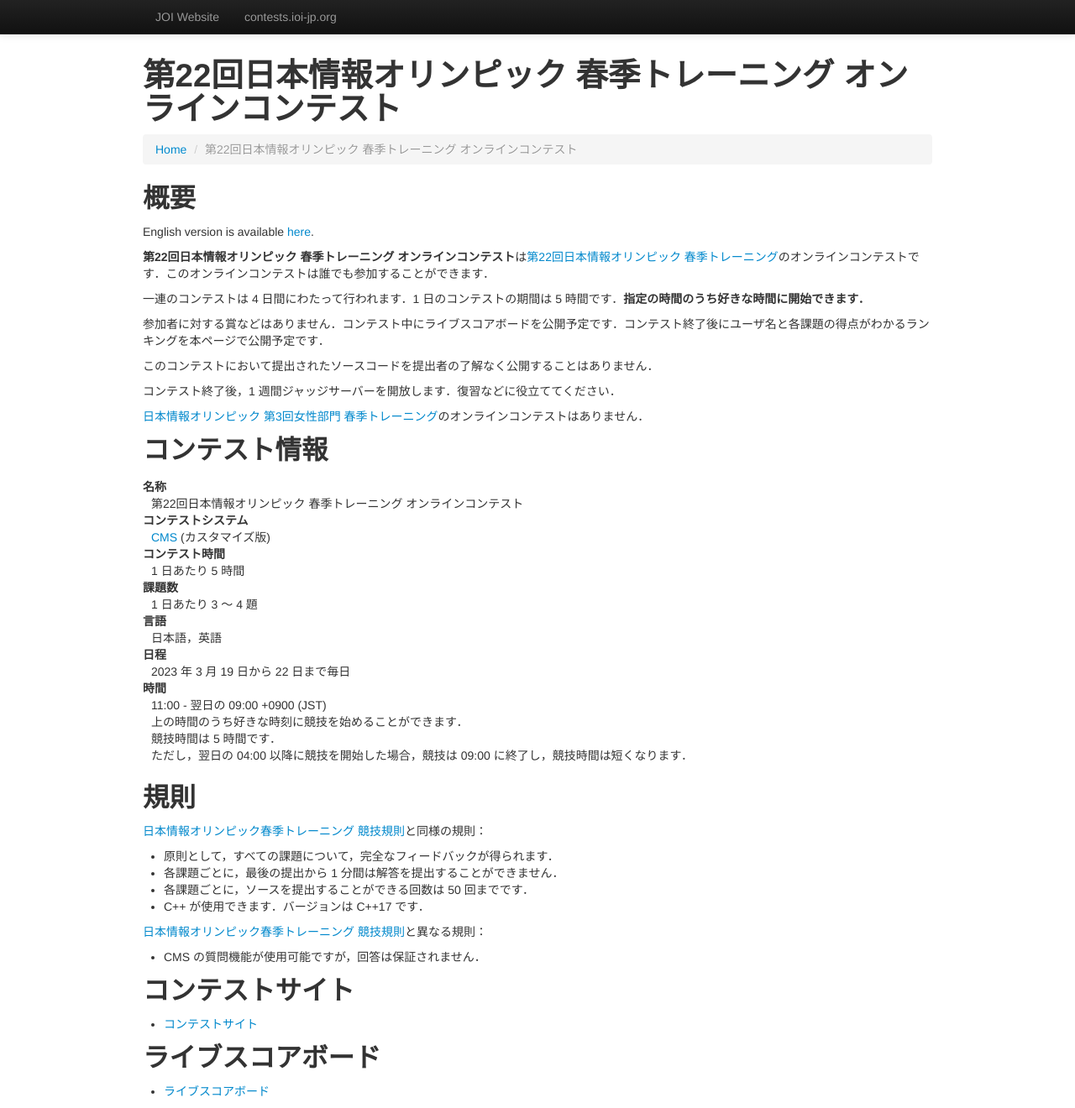
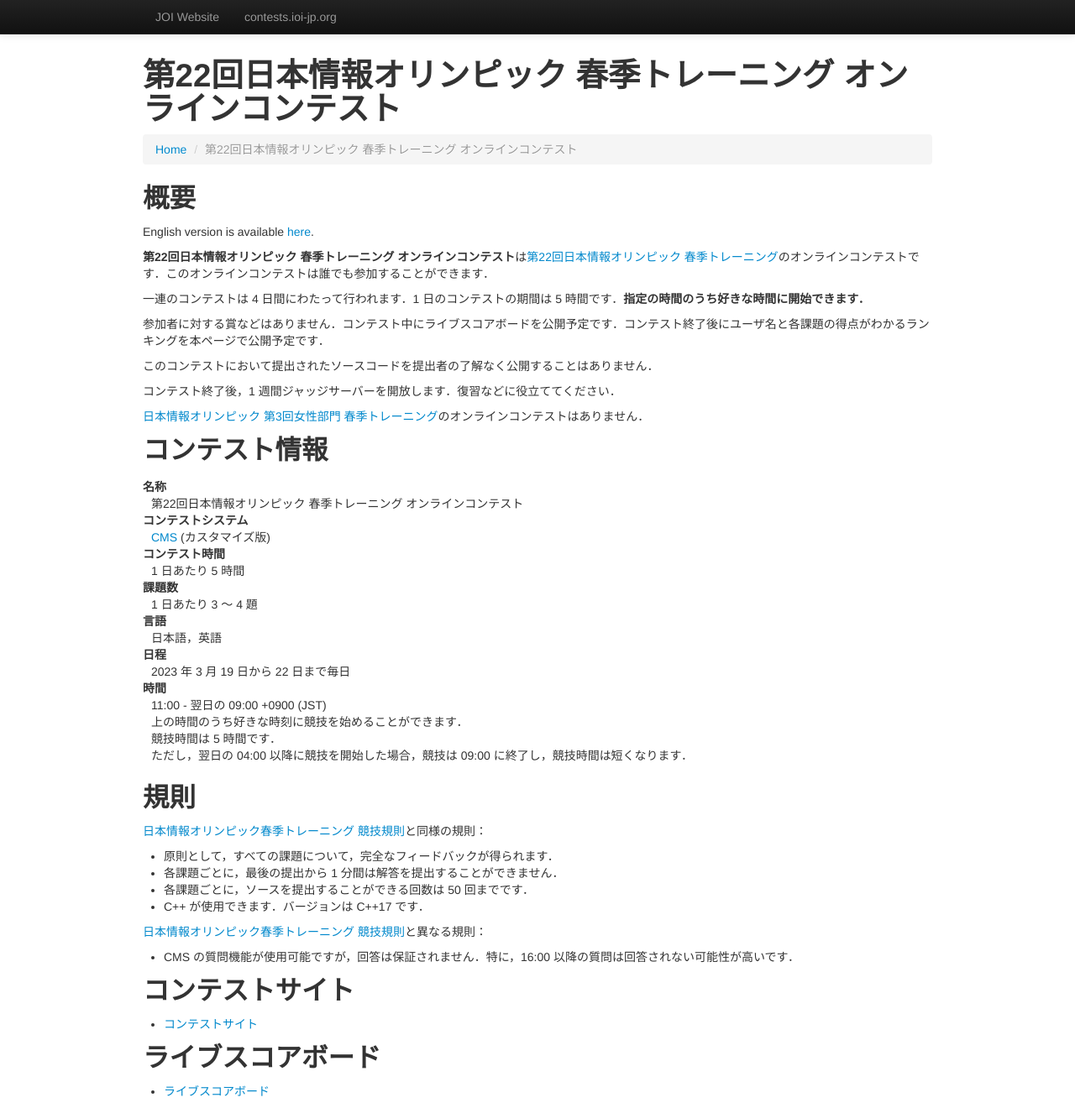
Before and after one commit to jcioi/joi-contests-site, a Jekyll site: the page built from joi-sp-2023/index.md, in a window 1280 px wide and 1320 px high. Shown: the whole window at 84% size. Built offline with Jekyll 4.4.1, drawn with Linux system fonts in a browser that asks for light colours.

```diff
--- a/joi-sp-2023/index.md
+++ b/joi-sp-2023/index.md
@@ -63,7 +63,7 @@ English version is available [here](./index-en.html).
 
 [日本情報オリンピック春季トレーニング 競技規則](https://www.ioi-jp.org/camp/2023/2023-sp_camp-rules.html)と異なる規則：
 
-- CMS の質問機能が使用可能ですが，回答は保証されません．
+- CMS の質問機能が使用可能ですが，回答は保証されません．特に，16:00 以降の質問は回答されない可能性が高いです．
 
 ## コンテストサイト
 
```
Also changed, not shown: joi-sp-2023/index-en.md (+1 -1 lines).
